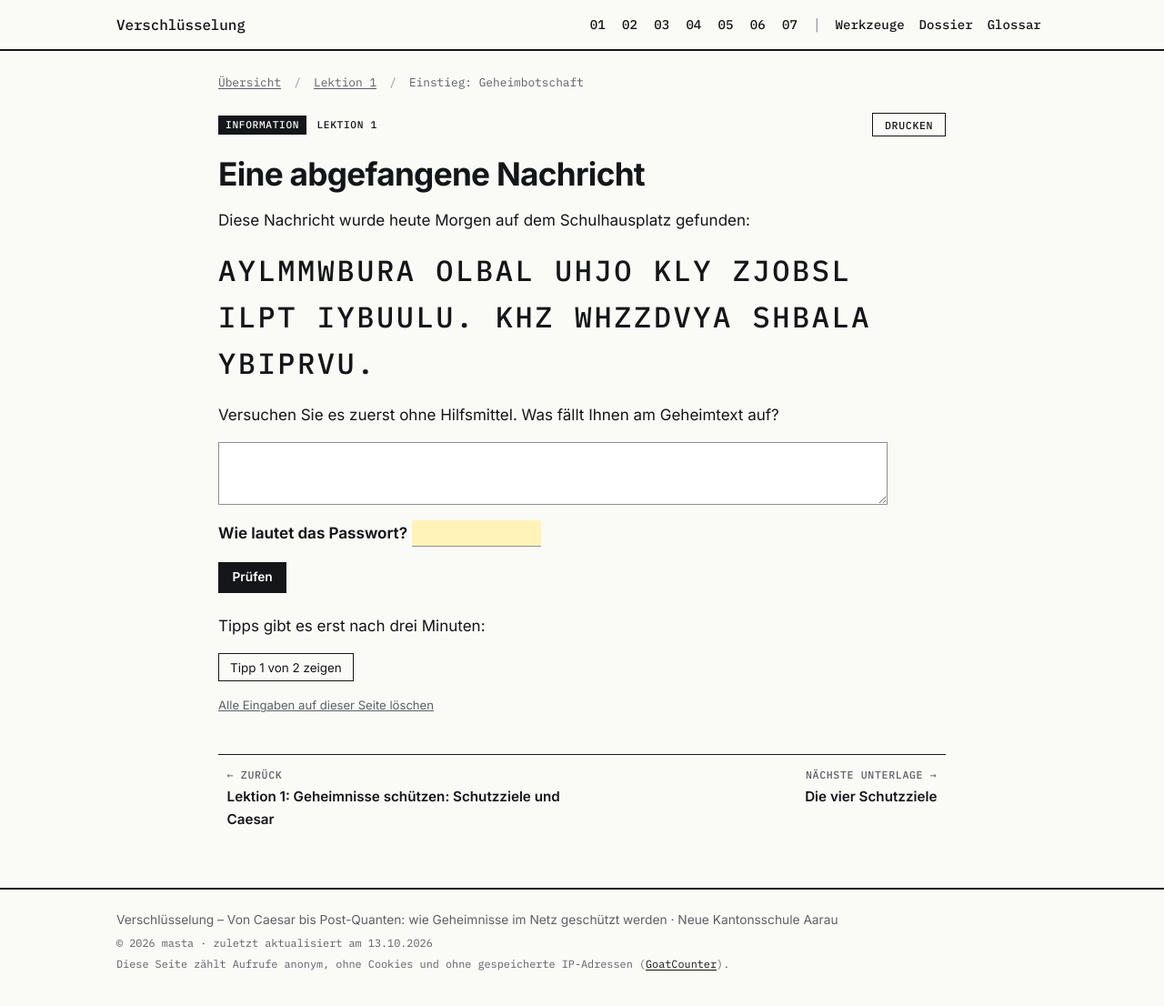
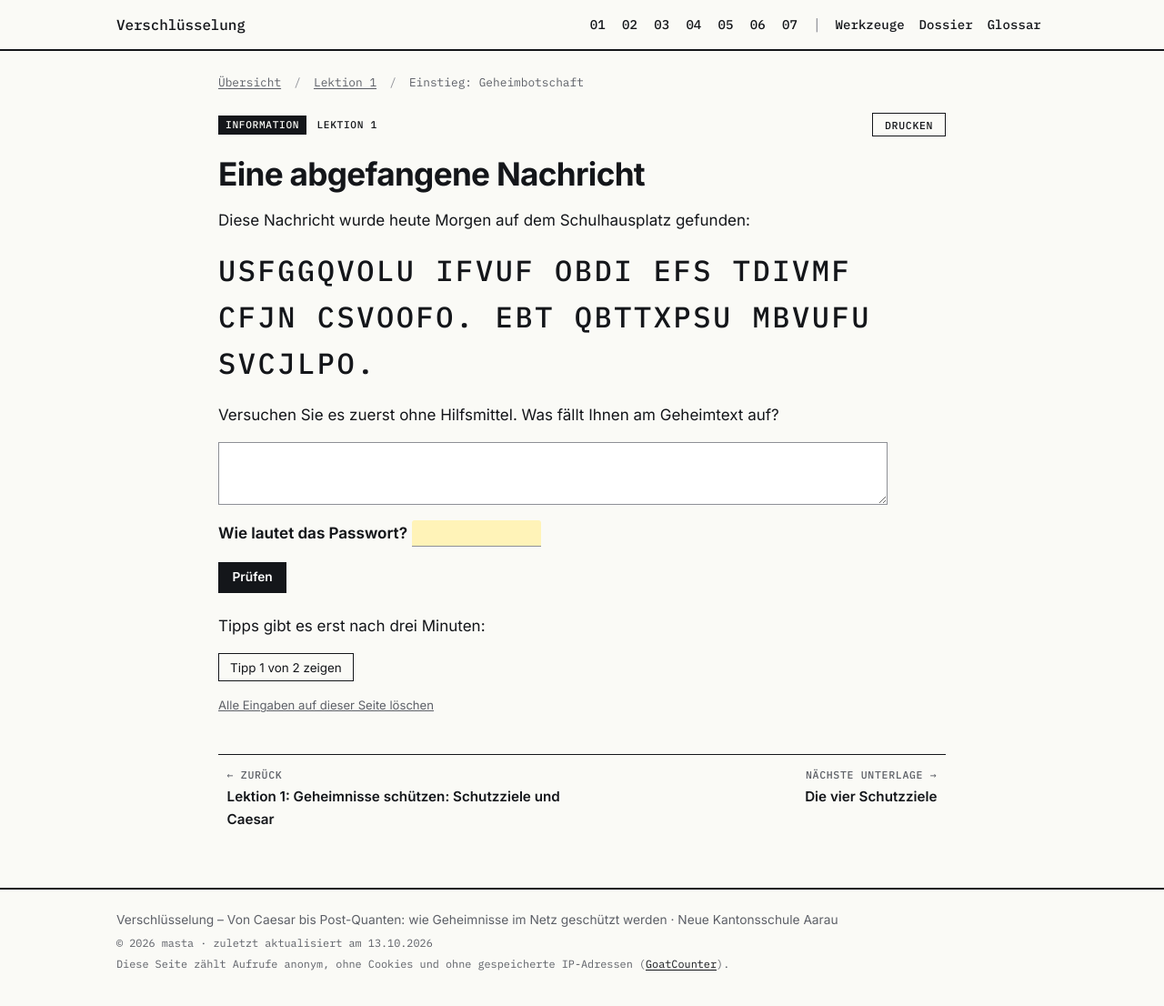
Before and after one commit to masta-nksa/Verschluesselung, a Jekyll site: the page built from lektionen/L1_Einstieg_Geheimbotschaft.md, in a window 1280 px wide and 1112 px high. Shown: the top 1106 px of the window at 91% size. Built offline with Jekyll 4.4.1, drawn with Linux system fonts in a browser that asks for light colours; our own code applies the rules of GitHub Pages for plain Markdown files.

Commit message:
Geheimbotschaft mit Verschiebung 1, Auswahllisten ohne unerklärte Begriffe
- Einstieg Lektion 1: Verschiebung 1 statt 7, damit das Rätsel im Kopf
  lösbar ist; Ablaufplan und Musterlösung nachgeführt
- Caesar-Arbeitsblatt: «asymmetrisch» (Auswahl in Aufgabe 1) in einem Satz
  erklärt
- Rückblick Lektion 5: SHA-256 als Auswahl durch Vigenère ersetzt – die
  Hashfunktion kommt erst danach

Co-Authored-By: Claude Opus 5.5 <noreply@anthropic.com>

```diff
--- a/lektionen/L1_Einstieg_Geheimbotschaft.md
+++ b/lektionen/L1_Einstieg_Geheimbotschaft.md
@@ -12,11 +12,11 @@ drucken: false
 
 Diese Nachricht wurde heute Morgen auf dem Schulhausplatz gefunden:
 
-<p style="font-family: var(--font-mono); font-size: clamp(1.3rem, 3.5vw, 2rem); line-height: 1.6; letter-spacing: .08em; font-weight: 600;">AYLMMWBURA OLBAL UHJO KLY ZJOBSL ILPT IYBUULU. KHZ WHZZDVYA SHBALA YBIPRVU.</p>
+<p style="font-family: var(--font-mono); font-size: clamp(1.3rem, 3.5vw, 2rem); line-height: 1.6; letter-spacing: .08em; font-weight: 600;">USFGGQVOLU IFVUF OBDI EFS TDIVMF CFJN CSVOOFO. EBT QBTTXPSU MBVUFU SVCJLPO.</p>
 
 Versuchen Sie es zuerst ohne Hilfsmittel. Was fällt Ihnen am Geheimtext auf?
 
-<div class="antwort" data-loesung="Zum Beispiel: Wortlängen und Satzzeichen sind erhalten, einige Buchstaben kommen sehr oft vor, das Wort KLY könnte ein Artikel sein. Lösung (Verschiebung 7): «Treffpunkt heute nach der Schule beim Brunnen. Das Passwort lautet Rubikon.»" data-zeilen="2" data-vergleich="spaeter"></div>
+<div class="antwort" data-loesung="Zum Beispiel: Wortlängen und Satzzeichen sind erhalten, einige Buchstaben kommen sehr oft vor, das Wort EFS könnte ein Artikel sein. Lösung (Verschiebung 1 – jeder Buchstabe steht eine Stelle weiter hinten im Alphabet): «Treffpunkt heute nach der Schule beim Brunnen. Das Passwort lautet Rubikon.»" data-zeilen="2" data-vergleich="spaeter"></div>
 
 **Wie lautet das Passwort?** <span class="luecke" data-antwort="Rubikon" data-breite="14"></span>
 
```
Also changed, not shown: lektionen/L1_Ablaufplan.md (+1 -1 lines), lektionen/L1_Arbeitsblatt_Caesar.md (+2 -1 lines), lektionen/L5_Rueckblick.md (+1 -1 lines), lsg/L1_Loesung_Schutzziele_Caesar.md (+1 -1 lines).
